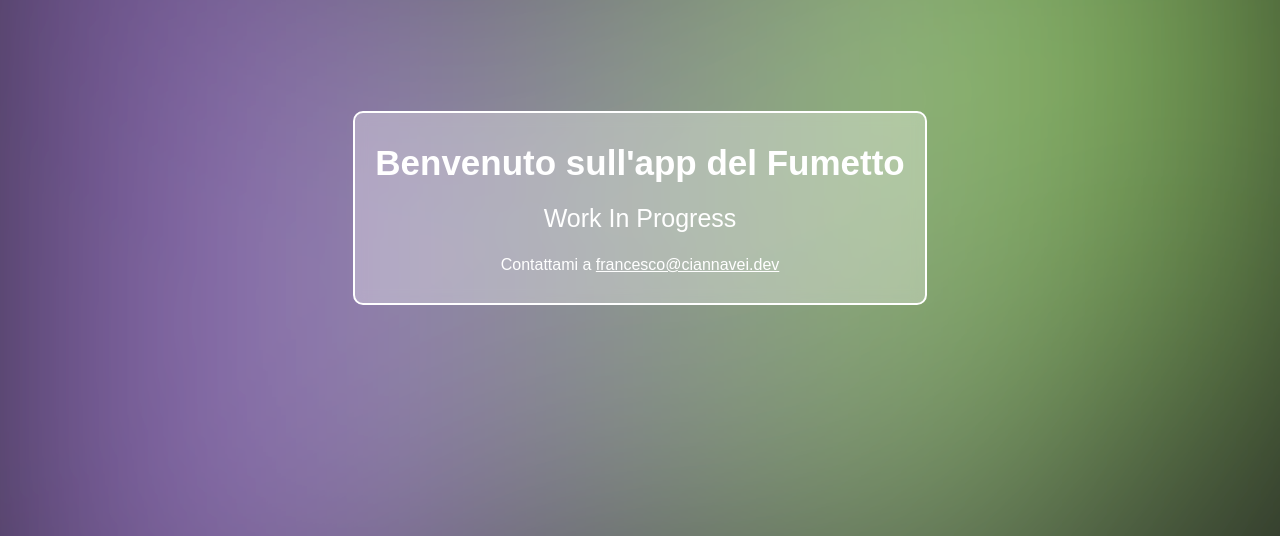
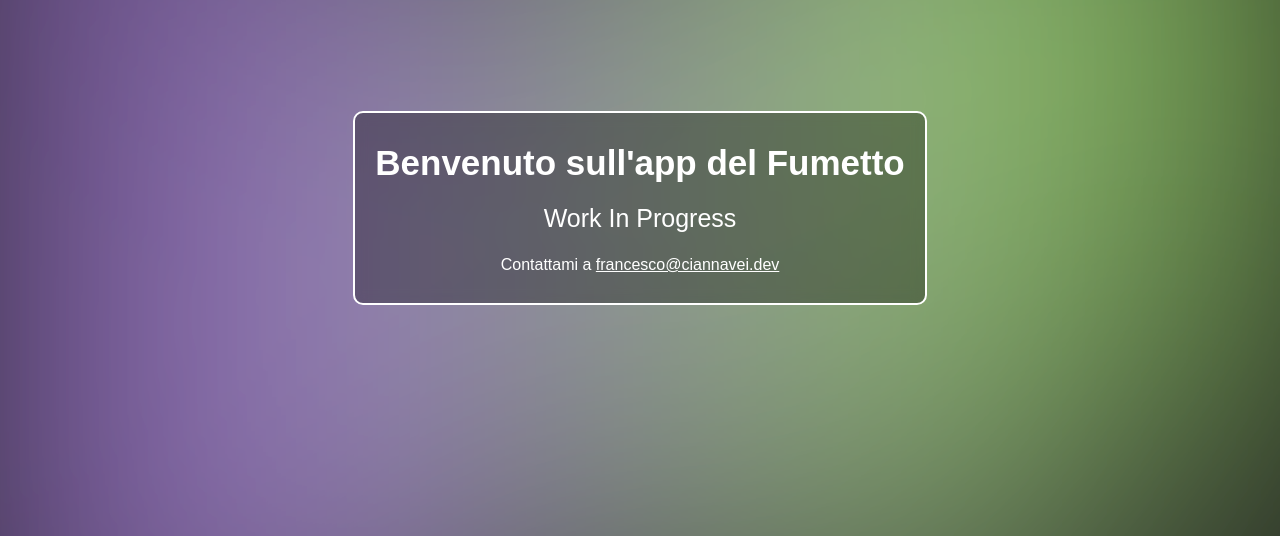
Before and after one commit to Fumetto-app/HTML-Landing-Fumetto, a plain HTML site: page index.html in a window 1280 px wide. Shown: the part 192-728 px from the top of the page. Drawn offline with Linux system fonts and the light colour scheme; a web font is replaced by a local one.

Commit message:
update card color

```diff
--- a/assets/css/style.scss
+++ b/assets/css/style.scss
@@ -138,7 +138,7 @@ img {
 
 .card {
 	border-radius: 10px;
-	background: rgba(255, 255, 255, 0.32);
+	background: rgba(0, 0, 0, 0.32);
 	backdrop-filter: blur(6.5px);
 	border: 2px solid;
 }
```
Also changed, not shown: assets/css/style.css, 1 other file.
